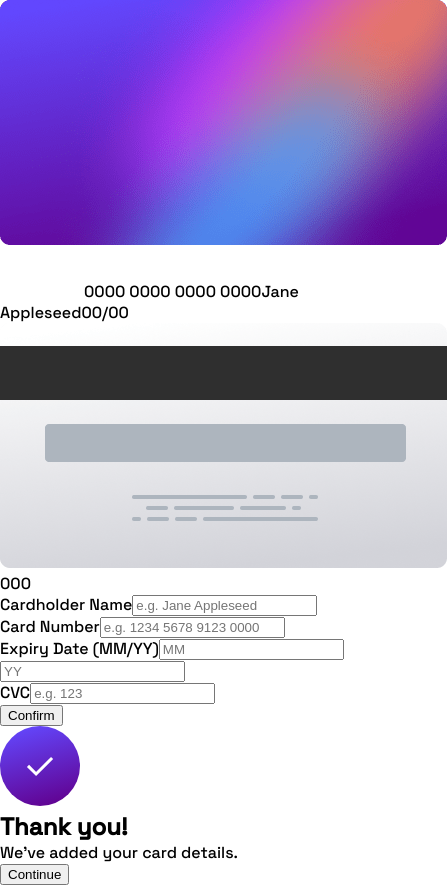
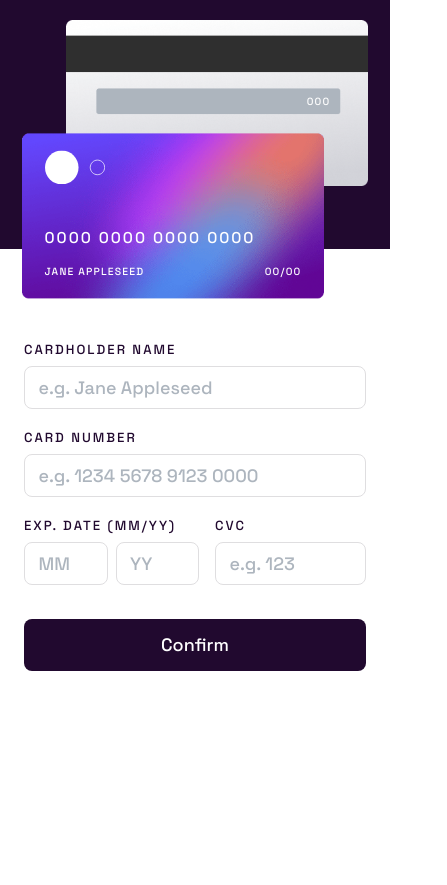
Before and after one commit to ruuen/challenge-interactive-card-details, a React (Vite) app: page / in a window 390 px wide. Shown: the whole page, 447 px wide, since content can reach past the window. After the commit the page ends 844 px from the top, so only its background shows below. Built offline with nearby package versions, Linux system fonts and the light colour scheme.

Commit message:
Add mobile styles
Still need to style confirmation window before starting tablet/desktop layouts

```diff
--- a/src/components/Button.jsx
+++ b/src/components/Button.jsx
@@ -1,3 +1,5 @@
+import "./Button.scss";
+
 function Button({ text, handleClick }) {
   return (
     <button className="button" onClick={handleClick}>
--- /dev/null
+++ b/src/components/Button.scss
@@ -0,0 +1,13 @@
+@use "../scss/variables.scss" as var;
+
+.button {
+  font-family: var.$font;
+  font-weight: var.$font-weight;
+  background: var.$clr-violet-dark;
+  border: 0;
+  font-size: 1.125rem;
+  color: var.$clr-white;
+  border-radius: 8px;
+  padding: 0.8em;
+  margin-top: 0.75em;
+}
--- a/src/components/CardCvcInput.jsx
+++ b/src/components/CardCvcInput.jsx
@@ -1,6 +1,6 @@
 function CardCvcInput({ label, placeholder }) {
   return (
-    <div className="form__input-group">
+    <div className="form__input-group form__input-group--cvc">
       <label htmlFor="cvc" className="form__label">
         {`${label}`}
       </label>
--- a/src/components/CardExpiryInput.jsx
+++ b/src/components/CardExpiryInput.jsx
@@ -1,7 +1,8 @@
 function CardExpiryInput({ label, monthFormat, yearFormat }) {
   return (
-    <div className="form__input-group">
-      <span className="form__label-heading">{`${label} (${monthFormat}/${yearFormat})`}</span>
+    <div className="form__input-group form__input-group--expiry">
+      <span className="form__label">{`${label} (${monthFormat}/${yearFormat})`}</span>
+      <div className="form__date-group">
         <label htmlFor="expiry-month" className="visually-hidden">
           {`Month in ${monthFormat.length} digits`}
         </label>
@@ -21,6 +22,7 @@ function CardExpiryInput({ label, monthFormat, yearFormat }) {
           placeholder={yearFormat}
         />
       </div>
+    </div>
   );
 }
 
--- a/src/components/CardForm.jsx
+++ b/src/components/CardForm.jsx
@@ -1,3 +1,4 @@
+import "./CardForm.scss";
 import TextInput from "./TextInput";
 import CardNumberInput from "./CardNumberInput";
 import CardExpiryInput from "./CardExpiryInput";
@@ -20,8 +21,10 @@ function CardForm() {
           label="Card Number"
           placeholder="e.g. 1234 5678 9123 0000"
         />
-        <CardExpiryInput label="Expiry Date" monthFormat="MM" yearFormat="YY" />
-        <CardCvcInput label="CVC" placeholder="e.g. 123" />
+        <div className="form__group-wrapper">
+          <CardExpiryInput label="Exp. Date" monthFormat="MM" yearFormat="YY" />
+          <CardCvcInput label="CVC" placeholder="e.g. 123" />
+        </div>
         <Button
           text="Confirm"
           handleClick={() => {
--- /dev/null
+++ b/src/components/CardForm.scss
@@ -0,0 +1,66 @@
+@use "../scss/variables.scss" as var;
+
+.form-wrapper {
+  padding: 1em 1.5em 1.5em 1.5em;
+}
+
+.form {
+  display: flex;
+  flex-direction: column;
+  gap: 1.25em;
+
+  &__input-group {
+    display: flex;
+    flex-direction: column;
+    gap: 0.5em;
+    // grows every input group to container width
+    flex-grow: 1;
+
+    &--cvc {
+      flex-basis: 125%;
+    }
+  }
+
+  &__label {
+    color: var.$clr-violet-dark;
+    font-size: 0.825rem;
+    text-transform: uppercase;
+    letter-spacing: 0.125rem;
+    min-width: 0;
+  }
+
+  &__input {
+    border: 1px solid var.$clr-grey-light;
+    border-radius: 8px;
+    padding: 0.5em 0.75em;
+    font-family: var.$font;
+    font-size: 1.125rem;
+    font-weight: var.$font-weight;
+    min-width: 0;
+    // grows every input to group width
+    flex-grow: 1;
+
+    &--expiry {
+      width: 50%;
+    }
+
+    &--cvc {
+      width: 100%;
+    }
+
+    &::placeholder {
+      color: var.$clr-grey;
+    }
+  }
+
+  &__date-group {
+    display: flex;
+    gap: 0.5em;
+  }
+
+  &__group-wrapper {
+    display: flex;
+    flex-direction: row;
+    gap: 1em;
+  }
+}
--- a/src/components/CardNumberInput.jsx
+++ b/src/components/CardNumberInput.jsx
@@ -1,13 +1,13 @@
 function CardNumberInput({ label, placeholder }) {
   return (
-    <div className="form__input-group">
+    <div className="form__input-group form__input-group--number">
       <label htmlFor="card-name" className="form__label">
         {`${label}`}
       </label>
       <input
         type="text"
         id="card-name"
-        className="card__input card__input--cc-no"
+        className="form__input form__input--cc-no"
         placeholder={placeholder}
       />
     </div>
--- a/src/components/CardView.jsx
+++ b/src/components/CardView.jsx
@@ -1,3 +1,4 @@
+import "./CardView.scss";
 import imgCardFront from "../assets/images/bg-card-front.png";
 import imgCardBack from "../assets/images/bg-card-back.png";
 import imgCardLogo from "../assets/images/card-logo.svg";
@@ -7,18 +8,14 @@ function CardView() {
     <aside className="card-group">
       <div className="card card__front">
         <img src={imgCardFront} alt="" className="card__background" />
-        <div className="card__display-group">
-          <img src={imgCardLogo} alt="" className="card__logo" />
-          <span className="card__text card__cc-no">0000 0000 0000 0000</span>
-          <span className="card__text card__name">Jane Appleseed</span>
-          <span className="card__text card__expiry">00/00</span>
-        </div>
+        <img src={imgCardLogo} alt="" className="card__logo" />
+        <span className="card__text card__cc-no">0000 0000 0000 0000</span>
+        <span className="card__text card__name">Jane Appleseed</span>
+        <span className="card__text card__expiry">00/00</span>
       </div>
       <div className="card card__back">
         <img src={imgCardBack} alt="" className="card__background" />
-        <div className="card__display-group">
-          <span className="card__text card__cvc">000</span>
-        </div>
+        <span className="card__text card__cvc">000</span>
       </div>
     </aside>
   );
--- /dev/null
+++ b/src/components/CardView.scss
@@ -0,0 +1,77 @@
+@use "../scss/variables.scss" as var;
+
+.card-group {
+  background-color: var.$clr-violet-dark;
+  padding: 1em 0;
+  margin-bottom: -3em;
+  display: flex;
+  flex-direction: column-reverse;
+  justify-content: center;
+  align-items: center;
+  transform: translateY(-7.75em);
+}
+
+.card {
+  $card-x-padding: 7.5%;
+  $card-y-padding: 10%;
+
+  position: relative;
+  max-width: 77.5%;
+
+  &__back {
+    z-index: 10;
+    margin-right: -2.75em;
+    transform: translateY(8em);
+  }
+  &__front {
+    z-index: 15;
+    margin-left: -2.75em;
+    transform: translateY(4.4em);
+  }
+
+  &__background {
+    max-width: 100%;
+    position: relative;
+    z-index: 20;
+  }
+
+  &__logo {
+    position: absolute;
+    z-index: 30;
+    top: $card-y-padding;
+    left: $card-x-padding;
+    max-width: 20%;
+  }
+
+  &__text {
+    position: absolute;
+    z-index: 30;
+    color: white;
+    font-size: clamp(0.65rem, 2.4vw, 0.85rem);
+    letter-spacing: 0.075rem;
+    user-select: none;
+  }
+
+  &__cc-no {
+    bottom: $card-y-padding + 22.5%;
+    left: $card-x-padding;
+    font-size: clamp(0.725rem, 4vw, 1.75rem);
+    letter-spacing: 0.125rem;
+  }
+
+  &__name {
+    bottom: $card-y-padding + 5%;
+    left: $card-x-padding;
+    text-transform: uppercase;
+  }
+
+  &__expiry {
+    bottom: $card-y-padding + 5%;
+    right: $card-x-padding;
+  }
+
+  &__cvc {
+    top: 43.7%;
+    right: 12.5%;
+  }
+}
--- a/src/components/ConfirmationView.jsx
+++ b/src/components/ConfirmationView.jsx
@@ -1,3 +1,4 @@
+import "./ConfirmationView.scss";
 import iconComplete from "../assets/images/icon-complete.svg";
 import Button from "./Button";
 
--- /dev/null
+++ b/src/components/ConfirmationView.scss
@@ -0,0 +1,4 @@
+// Temp
+.confirmation {
+  display: none;
+}
--- a/src/components/TextInput.jsx
+++ b/src/components/TextInput.jsx
@@ -1,13 +1,13 @@
 function TextInput({ label, placeholder }) {
   return (
-    <div className="form__input-group">
+    <div className="form__input-group form__input-group--name">
       <label htmlFor="card-name" className="form__label">
         {`${label}`}
       </label>
       <input
         type="text"
         id="card-name"
-        className="card__input card__input--name"
+        className="form__input form__input--name"
         placeholder={placeholder}
       />
     </div>
```
Lines whose indentation alone changed are shown as unchanged.
